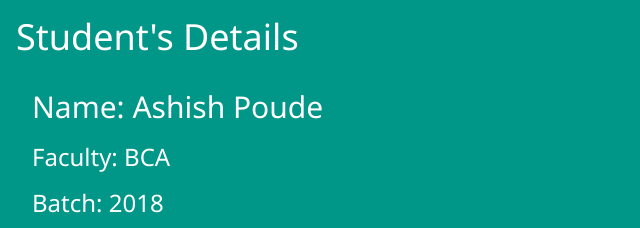
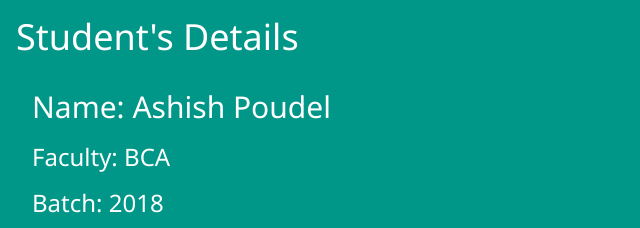
Before and after one commit to shubham1845/blog, a plain HTML site: page index.html in a window 1280 px wide. Shown: the top 228 px of the page, 0-640 px from the left. Drawn offline with nearby package versions, Linux system fonts and the light colour scheme.

Commit message:
Update index.html

```diff
--- a/index.html
+++ b/index.html
@@ -8,7 +8,7 @@
       <h1>Student's Details</h1>
 
       <div class="w3-twothird w3-container">
-        <h2>Name: Ashish Poude</h2>
+        <h2>Name: Ashish Poudel</h2>
         <h3>Faculty: BCA</h3>
         <h3>Batch: 2018</h3>
         <h3>Email: ashishpoudel523@gmail.com</h3>
```
